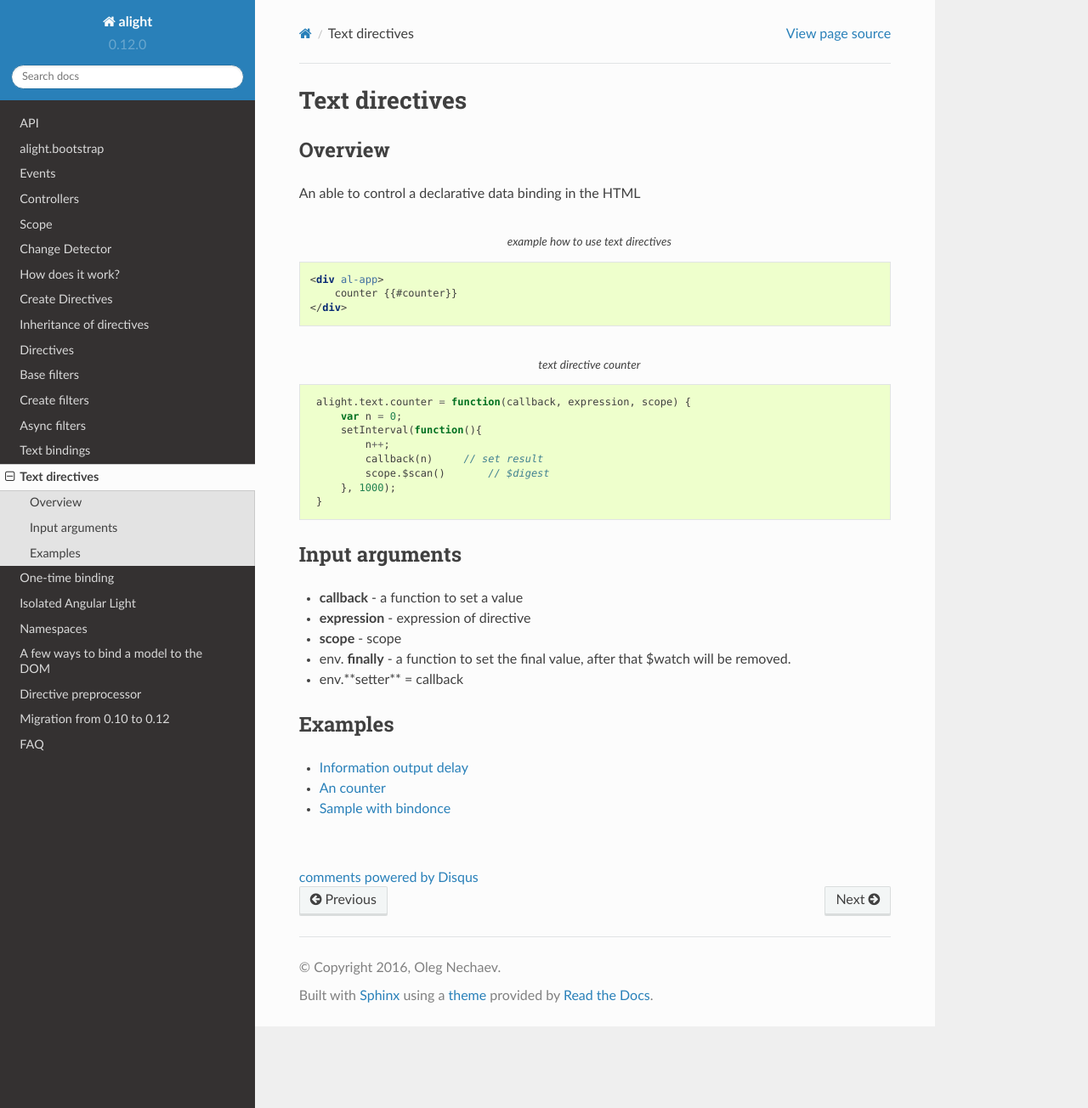
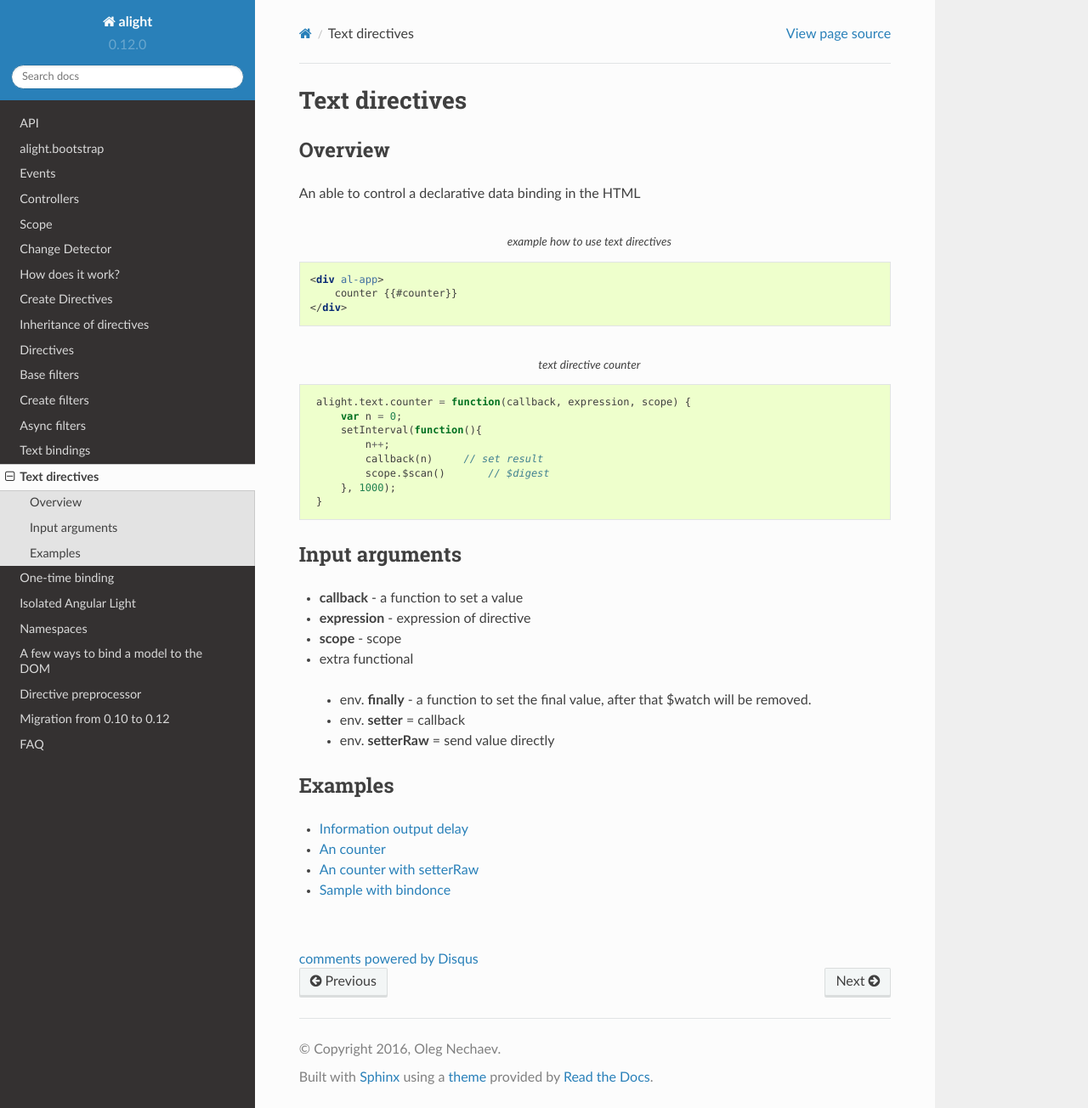
Before and after one commit to lega911/alight_docs, a Sphinx documentation site: the page built from docs/source/text_directive.rst, in a window 1280 px wide and 1304 px high. Shown: the whole window at 85% size. Built offline with Sphinx 7.4.7 and the Read the Docs theme 2.0.0, drawn with Linux system fonts in a browser that asks for light colours; comment, search, counter and statistics services are not loaded.

Commit message:
text-directive: setterRaw, :html contrainer-less mode

```diff
--- a/docs/source/directive/html.rst
+++ b/docs/source/directive/html.rst
@@ -19,6 +19,11 @@ Overview
     <div :html.id="templateId"></div>
     <div :html.url="link"></div>
     <div :html.url.tpl="/tpls/{{link}}.html"></div>
+
+.. code-block:: xml
+    :caption: Container-less mode, without parent element
+
+    <!-- directive: :html.id.literal example -->
 
 Modifiers
 ---------
--- a/docs/source/text_directive.rst
+++ b/docs/source/text_directive.rst
@@ -31,8 +31,10 @@ Input arguments
 * **callback**   - a function to set a value
 * **expression** - expression of directive
 * **scope**      - scope
-* env. **finally** - a function to set the final value, after that $watch will be removed.
-* env.**setter** = callback
+* extra functional
+ * env. **finally** - a function to set the final value, after that $watch will be removed.
+ * env. **setter** = callback
+ * env. **setterRaw** = send value directly
 
 
 Examples
@@ -40,6 +42,7 @@ Examples
 
 * `Information output delay <http://jsfiddle.net/lega911/Y6QA4/>`_
 * `An counter <http://jsfiddle.net/lega911/es8ph/>`_
+* `An counter with setterRaw <http://jsfiddle.net/lega911/nL8xqctv/>`_
 * `Sample with bindonce <http://jsfiddle.net/lega911/Q4cnM/>`_
 
 .. raw:: html
```
Also changed, not shown: other parts of docs/source/directive/html.rst (+1 -0 lines).
